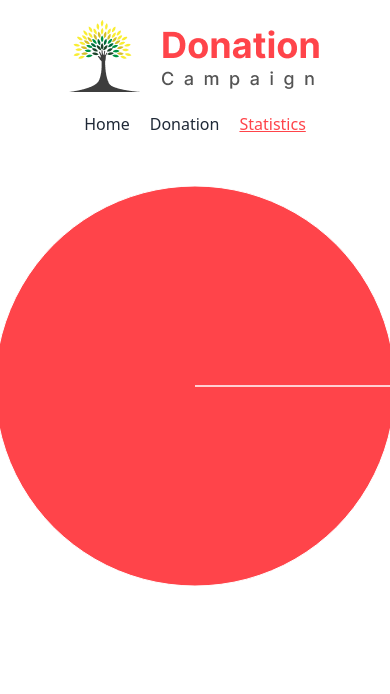
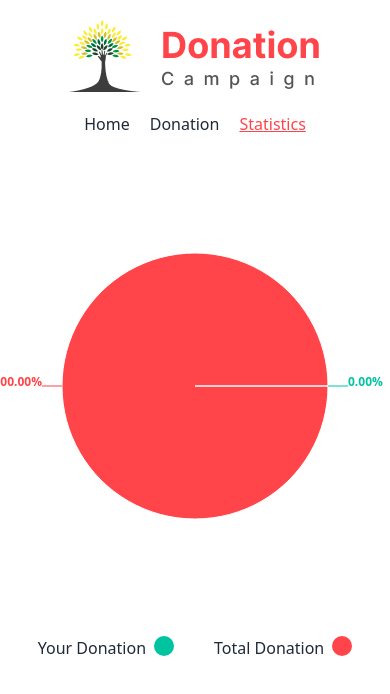
Before and after one commit to Rifatbd0789/Donation-Campaign, a React (Vite) app: page /stat in a window 390 px wide. Shown: the top 694 px of the page. Built offline with nearby package versions, Linux system fonts and the light colour scheme.

Commit message:
Readme file updated and responsive done

```diff
--- a/src/Components/Details.jsx
+++ b/src/Components/Details.jsx
@@ -12,11 +12,11 @@ const Details = () => {
   const setDonate = () => {
     const duble = getLocalstorage();
     const double = duble.find((dub) => dub === id);
-    console.log(double);
     if (double) {
-      toast("Dublicate,please change");
+      toast("Already Donated! please select another one");
     } else {
       setLocalstorage(id);
+      toast("Successfully! Donated");
     }
   };
 
@@ -25,10 +25,10 @@ const Details = () => {
     <div>
       <div className="mx-auto my-5 w-4/6 ">
         <img src={Link} alt="" />
-        <div className="bg-[#0B0B0B80] h-[80px] w-4/6 absolute top-[460px]">
+        <div className="bg-[#0B0B0B80] h-[50px] md:h-[80px] w-4/6 absolute top-[220px] md:top-[282px] lg:top-[460px]">
           <button
             onClick={() => setDonate()}
-            className="bg-lal btn border-none ml-10 mt-4 text-sada hover:text-kala"
+            className="bg-lal md:bg-lal btn-sm md:btn border-none ml-10 mt-4 text-sada md:text-sada hover:text-kala"
           >
             Donate $ {Price}
           </button>
--- a/src/Components/Statistics.jsx
+++ b/src/Components/Statistics.jsx
@@ -1,4 +1,3 @@
-import React from "react";
 import { PieChart, Pie, Cell, ResponsiveContainer } from "recharts";
 import { getLocalstorage } from "../Utilities/localStorage";
 
@@ -14,7 +13,11 @@ const Statistics = () => {
   const COLORS = ["#00C49F", "#FF444A"];
 
   return (
-    <div className="font-bold text-lg" style={{ width: "100%", height: 500 }}>
+    <div>
+      <div
+        className="font-bold text-xs lg:text-lg "
+        style={{ width: "100%", height: 500 }}
+      >
         <ResponsiveContainer width="100%" height="100%">
           <PieChart>
             <Pie
@@ -22,10 +25,8 @@ const Statistics = () => {
               cx="50%"
               cy="50%"
               labelLine={true}
-            label={({ name, percent }) =>
-              `${name} ${(percent * 100).toFixed(2)}%`
-            }
-            outerRadius={200}
+              label={({ percent }) => `${(percent * 100).toFixed(2)}%`}
+              outerRadius="70%"
               fill="#8884d8"
               dataKey="value"
             >
@@ -36,6 +37,13 @@ const Statistics = () => {
           </PieChart>
         </ResponsiveContainer>
       </div>
+      <div className="flex justify-center gap-2 mb-5">
+        <p>Your Donation</p>
+        <div className="badge mr-8 badge-success bg-[#00C49F] gap-2"></div>
+        <p>Total Donation</p>
+        <div className="badge badge-error bg-[#FF444A] gap-2"></div>
+      </div>
+    </div>
   );
 };
 
--- a/src/Error.jsx
+++ b/src/Error.jsx
@@ -7,7 +7,7 @@ export default function ErrorPage() {
       <p>Sorry, an unexpected error has occurred.</p>
 
       <Link to={"/"}>
-        <button className="btn btn-primary mt-5">Go Home</button>
+        <button className="btn text-sada bg-lal mt-5">Go Home</button>
       </Link>
     </div>
   );
```
Also changed, not shown: 1 other file (tests, documents, lock files or other folders). Lines whose indentation alone changed are shown as unchanged.
